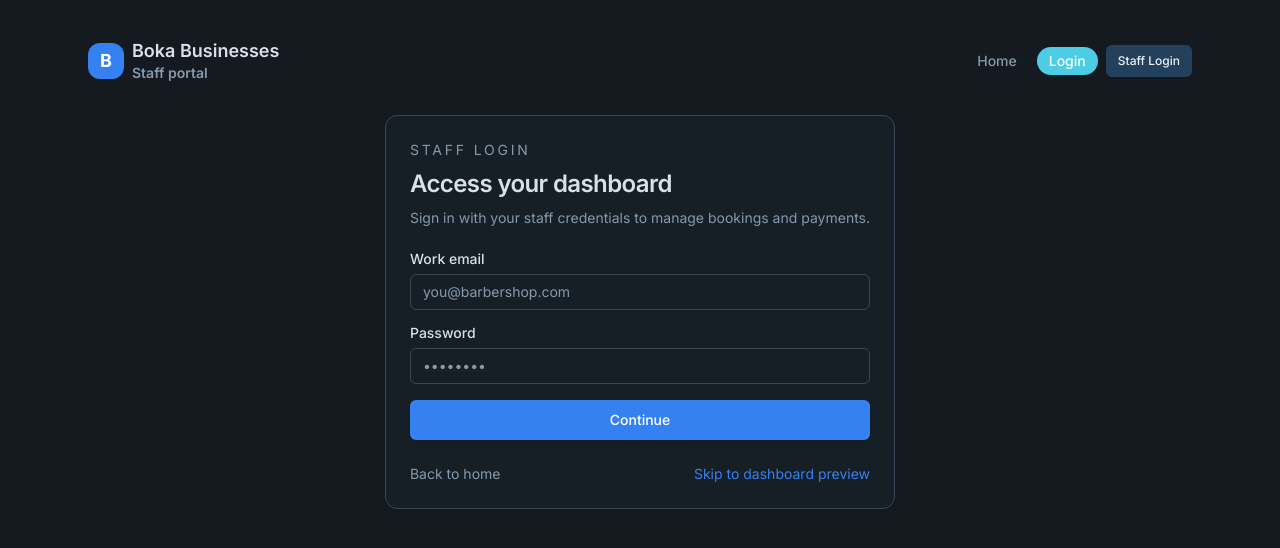
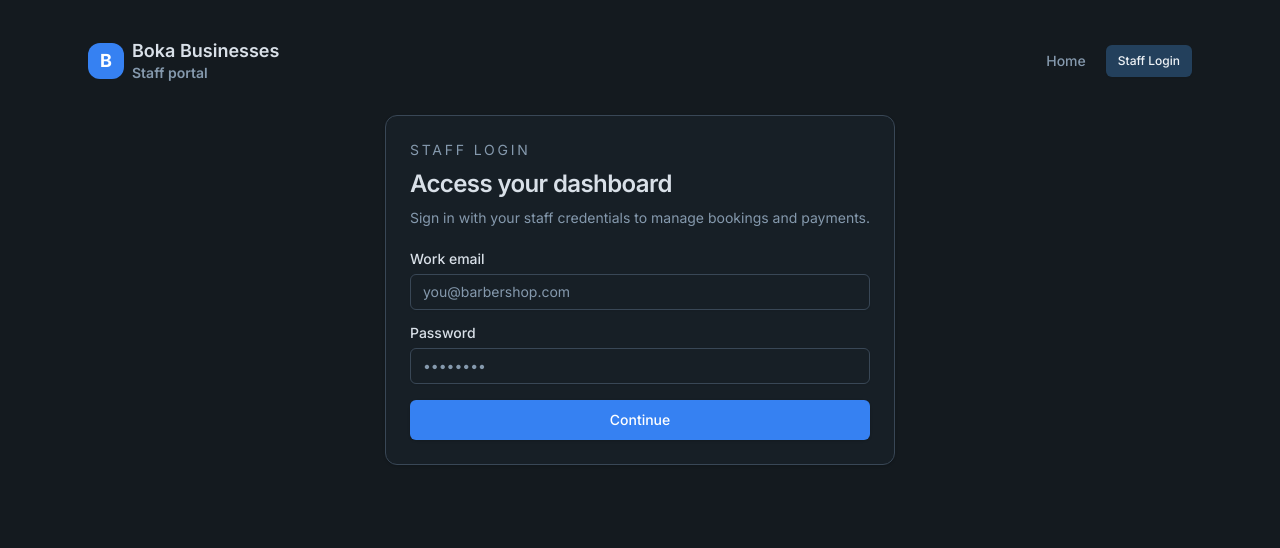
Before and after one commit to JahanU/boka-business, a React (Vite) app: page /login in a window 1280 px wide. Shown: the top 548 px of the page. Built offline with nearby package versions, Linux system fonts and the light colour scheme.

Commit message:
UI cleanup

```diff
--- a/src/layouts/AuthLayout.tsx
+++ b/src/layouts/AuthLayout.tsx
@@ -4,7 +4,6 @@ import { cn } from '@/lib/utils'
 
 const navItems = [
   { href: '/', label: 'Home' },
-  { href: '/login', label: 'Login' },
 ]
 
 export function AuthLayout() {
--- a/src/pages/Home.tsx
+++ b/src/pages/Home.tsx
@@ -46,9 +46,6 @@ function HomePage() {
             <Button asChild size="lg">
               <Link to="/login">Go to staff login</Link>
             </Button>
-            <Button asChild size="lg" variant="secondary">
-              <Link to="/dashboard">Preview dashboard shell</Link>
-            </Button>
           </div>
         </div>
       </section>
--- a/src/pages/Login.tsx
+++ b/src/pages/Login.tsx
@@ -1,4 +1,3 @@
-import { Link } from 'react-router-dom'
 import { Button } from '@/components/ui/button'
 import {
   Card,
@@ -36,13 +35,6 @@ function LoginPage() {
               Continue
             </Button>
           </form>
-
-          <div className="flex items-center justify-between text-sm text-muted-foreground">
-            <Link to="/">Back to home</Link>
-            <Link to="/dashboard" className="text-primary hover:underline">
-              Skip to dashboard preview
-            </Link>
-          </div>
         </CardContent>
       </Card>
     </div>
```
